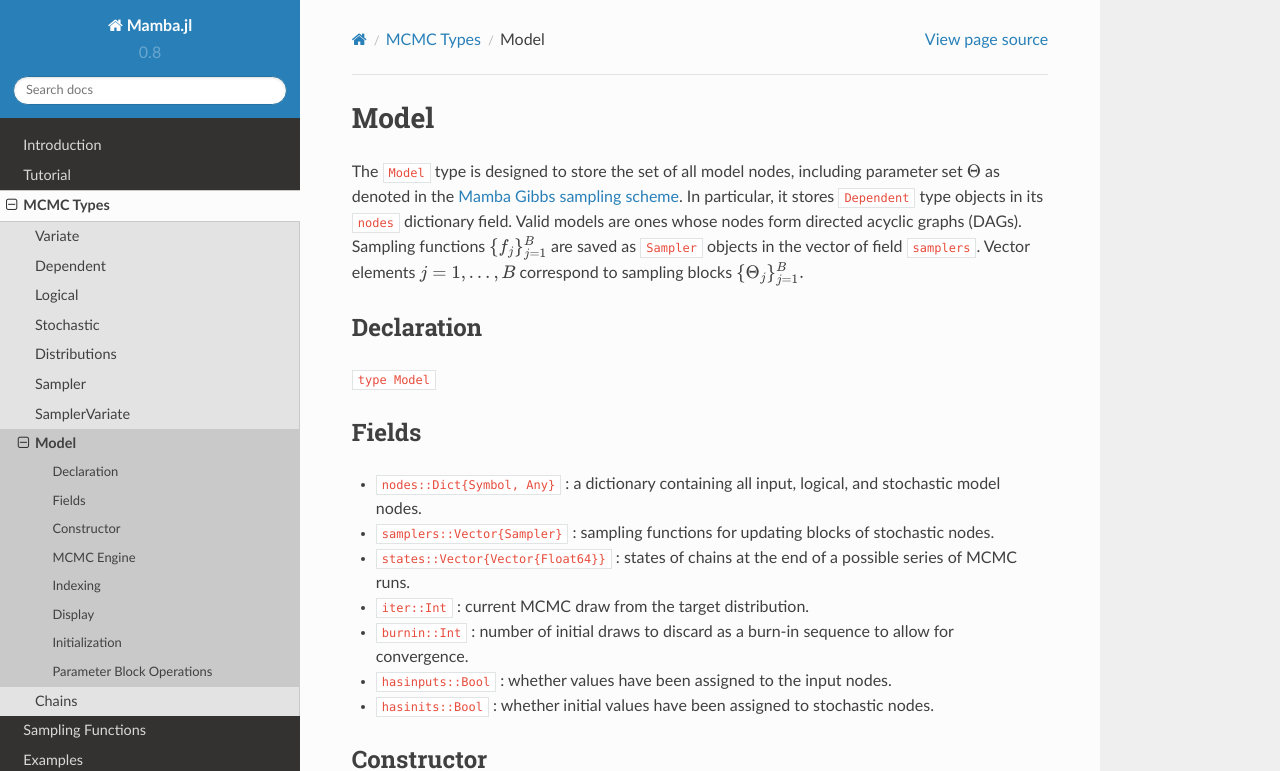
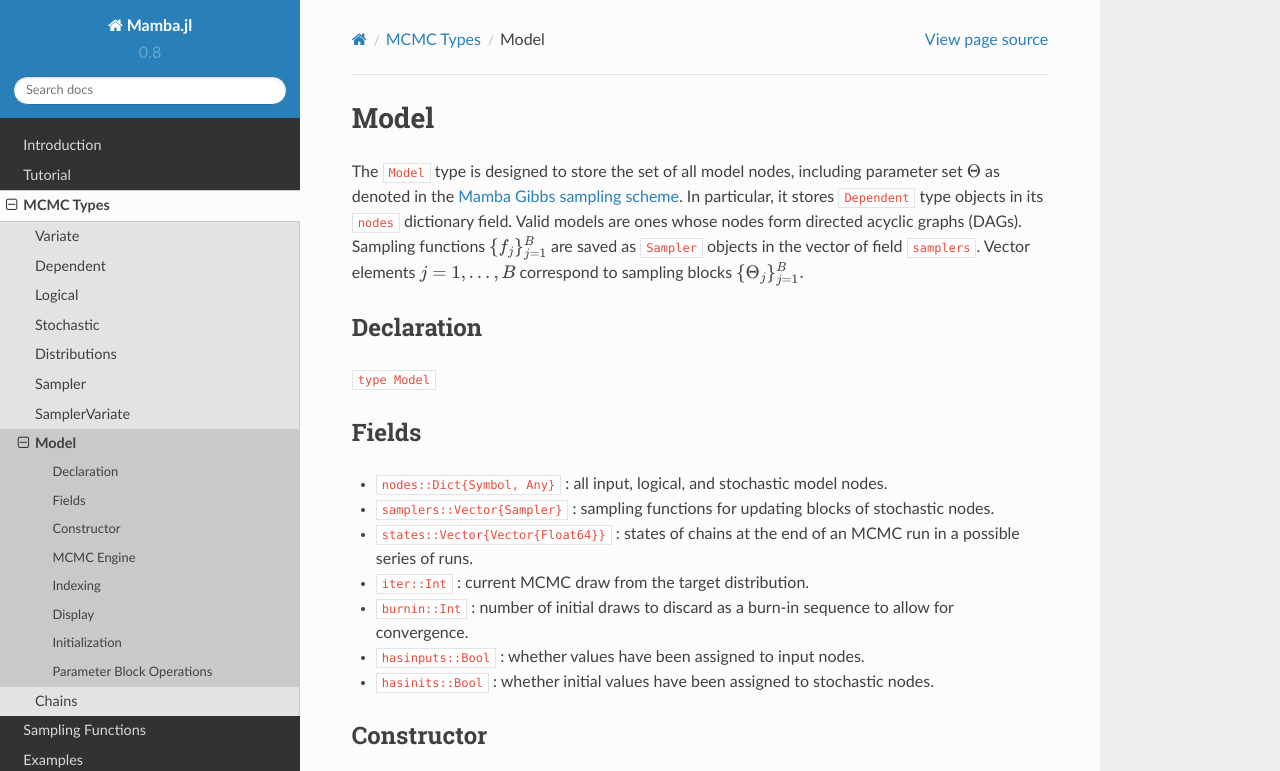
Before and after one commit to brian-j-smith/Mamba.jl, a Sphinx documentation site: the page built from doc/mcmc/model.rst, in a window 1280 px wide and 900 px high, cut to the strip 0-771 px from the top of the window. Built offline with Sphinx 7.4.7 and the Read the Docs theme 2.0.0, drawn with Linux system fonts in a browser that asks for light colours; formulas are drawn with MathJax 3.

Commit message:
Update MCMC Types documentation.

```diff
--- a/doc/mcmc/model.rst
+++ b/doc/mcmc/model.rst
@@ -15,12 +15,12 @@
 Fields
 ^^^^^^
 
-* ``nodes::Dict{Symbol, Any}`` : a dictionary containing all input, logical, and stochastic model nodes.
+* ``nodes::Dict{Symbol, Any}`` : all input, logical, and stochastic model nodes.
 * ``samplers::Vector{Sampler}`` : sampling functions for updating blocks of stochastic nodes.
-* ``states::Vector{Vector{Float64}}`` : states of chains at the end of a possible series of MCMC runs.
+* ``states::Vector{Vector{Float64}}`` : states of chains at the end of an MCMC run in a possible series of runs.
 * ``iter::Int`` : current MCMC draw from the target distribution.
 * ``burnin::Int`` : number of initial draws to discard as a burn-in sequence to allow for convergence.
-* ``hasinputs::Bool`` : whether values have been assigned to the input nodes.
+* ``hasinputs::Bool`` : whether values have been assigned to input nodes.
 * ``hasinits::Bool`` : whether initial values have been assigned to stochastic nodes.
 
 Constructor
@@ -49,20 +49,19 @@
 MCMC Engine
 ^^^^^^^^^^^
 
-.. function:: mcmc(m::Model, inputs::Dict{Symbol}, \
-                   inits::Vector{Dict{Symbol, Any}}, iters::Integer; \
-                   burnin::Integer=0, thin::Integer=1, chains::Integer=1, \
-                   verbose::Bool=true)
+.. function:: mcmc(m::Model, inputs::Dict{Symbol}, inits::Vector{Dict{Symbol, Any}}, \
+                   iters::Integer; burnin::Integer=0, thin::Integer=1, \
+                   chains::Integer=1, verbose::Bool=true)
               mcmc(mc::ModelChains, iters::Integer; verbose::Bool=true)
 
     Simulate MCMC draws for a specified model.
 
     **Arguments**
 
-        * ``m`` : a specified model.
+        * ``m`` : specified model.
         * ``mc`` : chains from a previous call to ``mcmc`` for which to simulate additional draws.
-        * ``inputs`` : a dictionary of values for input model nodes.  Dictionary keys and values should be given for each input node.
-        * ``inits`` : a vector of dictionaries that contain initial values for stochastic model nodes.  Dictionary keys and values should be given for each stochastic node.  Consecutive runs of the simulator will iterate through the vector's dictionary elements.
+        * ``inputs`` : values for input model nodes.  Dictionary keys and values should be given for each input node.
+        * ``inits`` : dictionaries that contain initial values for stochastic model nodes.  Dictionary keys and values should be given for each stochastic node.  Consecutive runs of the simulator will iterate through the vector's dictionary elements.
         * ``iters`` : number of draws to generate for each simulation run.
         * ``burnin`` : numer of initial draws to discard as a burn-in sequence to allow for convergence.
         * ``thin`` : step-size between draws to output.
@@ -80,14 +79,14 @@
 Indexing
 ^^^^^^^^
 
-.. function:: getindex(m::Model, key::Symbol)
+.. function:: getindex(m::Model, nodekey::Symbol)
 
-    Returns a model node identified by its symbol.  The syntax ``m[key]`` is converted to ``getindex(m, key)``.
+    Returns a model node identified by its symbol.  The syntax ``m[nodekey]`` is converted to ``getindex(m, nodekey)``.
 
     **Arguments**
 
-        * ``m`` : a model contining the node to get.
-        * ``key`` : symbol of the node to get.
+        * ``m`` : model containing the node to get.
+        * ``nodekey`` : node to get.
 
     **Value**
 
@@ -100,11 +99,11 @@
 
     **Arguments**
 
-        * ``m`` : a model containing the nodes of interest.
-        * ``ntype`` : the type of nodes to return.  Options are
+        * ``m`` : model containing the nodes of interest.
+        * ``ntype`` : type of nodes to return.  Options are
             * ``:all`` : all input, logical, and stochastic model nodes.
             * ``:assigned`` : nodes that have been assigned values.
-            * ``:block`` : stochastic nodes being updated by the sampling block(s) ``at::Integer=0`` (default: all).
+            * ``:block`` : stochastic nodes being updated by the sampling block(s) ``at::Integer=0`` (default: all blocks).
             * ``:dependent`` : logical and stochastic (dependent) nodes in topologically sorted order.
             * ``:independent`` or ``:input`` : input (independent) nodes.
             * ``:logical`` : logical nodes.
@@ -145,7 +144,7 @@
 
     **Arguments**
 
-        * ``m`` : a model for which to construct a graph.
+        * ``m`` : model for which to construct a graph.
 
     **Value**
 
@@ -157,7 +156,7 @@
 
     **Arguments**
 
-        * ``m`` : a model for which to construct a graph.
+        * ``m`` : model for which to construct a graph.
 
     **Value**
 
@@ -184,8 +183,8 @@
 
     **Arguments**
 
-        * ``m`` : a model with nodes to be initialized.
-        * ``inits`` : a dictionary of initial values for stochastic model nodes.  Dictionary keys and values should be given for each stochastic node.
+        * ``m`` : model with nodes to be initialized.
+        * ``inits`` : initial values for stochastic model nodes.  Dictionary keys and values should be given for each stochastic node.
 
     **Value**
 
@@ -201,8 +200,8 @@
 
     **Arguments**
 
-        * ``m`` : a model with input nodes to be assigned.
-        * ``inputs`` : a dictionary of values for input model nodes.  Dictionary keys and values should be given for each input node.
+        * ``m`` : model with input nodes to be assigned.
+        * ``inputs`` : values for input model nodes.  Dictionary keys and values should be given for each input node.
 
     **Value**
 
@@ -218,7 +217,7 @@
 
     **Arguments**
 
-        * ``m`` : a model with stochastic nodes to be sampled.
+        * ``m`` : model with stochastic nodes to be sampled.
         * ``samplers`` : block-specific samplers.
 
     **Values:**
@@ -243,9 +242,9 @@
 
     **Arguments**
 
-        * ``m`` : a model containing the stochastic nodes for which to compute the gradient.
-        * ``x`` : a value (possibly different than the current one) at which to compute the gradient.
-        * ``block`` : the sampling block of stochastic nodes for which to compute the gradient (default: all stochastic nodes).
+        * ``m`` : model containing the stochastic nodes for which to compute the gradient.
+        * ``block`` : sampling block of stochastic nodes for which to compute the gradient (default: all stochastic nodes).
+        * ``x`` : value (possibly different than the current one) at which to compute the gradient.
         * ``transform`` : whether to compute the gradient of block parameters on the link–transformed scale.
         * ``dtype`` : type of differentiation for gradient calculations.  Options are
             * ``:central`` : central differencing.
@@ -270,10 +269,10 @@
 
     **Arguments**
 
-        * ``m`` : a model containing the stochastic nodes for which to evaluate log-densities.
-        * ``x`` : a value (possibly different than the current one) at which to evaluate densities.
-        * ``block`` : the sampling block of stochastic nodes over which to sum densities (default: all stochastic nodes).
+        * ``m`` : model containing the stochastic nodes for which to evaluate log-densities.
+        * ``block`` : sampling block of stochastic nodes over which to sum densities (default: all stochastic nodes).
         * ``nodekeys`` : nodes over which to sum densities.
+        * ``x`` : value (possibly different than the current one) at which to evaluate densities.
         * ``transform`` : whether to evaluate evaluate log-densities of block parameters on the link–transformed scale.
 
     **Value**
@@ -286,8 +285,8 @@
 
     **Argument:**
 
-        * ``m`` : a model specification.
-        * ``block`` : the block for which to simulate an MCMC draw (default: all blocks).
+        * ``m`` : model specification.
+        * ``block`` : block for which to simulate an MCMC draw (default: all blocks).
 
     **Value**
 
@@ -303,8 +302,8 @@
 
     **Arguments**
 
-        * ``m`` : a model with block-samplers.
-        * ``block`` : the block for which to return the tuning parameters (default: all blocks).
+        * ``m`` : model with block-samplers.
+        * ``block`` : block for which to return the tuning parameters (default: all blocks).
 
     **Value**
 
@@ -312,23 +311,23 @@
 
 .. function:: unlist(m::Model, block::Integer=0, transform::Bool=false)
               unlist(m::Model, nodekeys::Vector{Symbol}, transform::Bool=false)
-              relist(m::Model, values::AbstractArray{T<:Real}, \
-                     block::Integer=0, transform::Bool=false)
-              relist(m::Model, values::AbstractArray{T<:Real}, \
-                     nodekeys::Vector{Symbol},transform::Bool=false)
-              relist!(m::Model, values::AbstractArray{T<:Real}, \
-                      block::Integer=0, transform::Bool=false)
-              relist!(m::Model, values::AbstractArray{T<:Real}, nodekey::Symbol, \
+              relist(m::Model, x::AbstractArray{T<:Real}, block::Integer=0, \
+                     transform::Bool=false)
+              relist(m::Model, x::AbstractArray{T<:Real}, \
+                     nodekeys::Vector{Symbol}, transform::Bool=false)
+              relist!(m::Model, x::AbstractArray{T<:Real}, block::Integer=0, \
+                      transform::Bool=false)
+              relist!(m::Model, x::AbstractArray{T<:Real}, nodekey::Symbol, \
                       transform::Bool=false)
 
     Convert (unlist) sets of logical and/or stochastic node values to vectors, or reverse (relist) the process.
 
     **Arguments**
 
-        * ``m`` : a model containing nodes to be unlisted or relisted.
-        * ``values`` : values to re-list.
-        * ``block`` : the sampling block of nodes to be listed (default: all blocks).
+        * ``m`` : model containing nodes to be unlisted or relisted.
+        * ``block`` : sampling block of nodes to be listed (default: all blocks).
         * ``nodekey/nodekeys`` : node(s) to be listed.
+        * ``x`` : values to re-list.
         * ``transform`` : whether to apply a link transformation in the conversion.
 
     **Value**
@@ -336,13 +335,15 @@
         The ``unlist`` methods return vectors of concatenated node values, ``relist`` return dictionaries of symbol keys and values for the specified nodes, and ``relist!`` return their model argument with values copied to the nodes.
 
 .. function:: update!(m::Model, block::Integer=0)
+              update!(m::Model, nodekeys::Vector{Symbol})
 
     Update values of logical and stochastic model node according to their relationship with others in a model.
 
     **Arguments**
 
-        * ``m`` : a mode with nodes to be updated.
-        * ``block`` : the sampling block of nodes to be updated (default: all blocks).
+        * ``m`` : mode with nodes to be updated.
+        * ``block`` : sampling block of nodes to be updated (default: all blocks).
+        * ``nodekeys`` : nodes to be updated in the given order.
 
     **Value**
 
```
Also changed, not shown: other parts of doc/mcmc/model.rst (+5 -5 lines), doc/mcmc/chains.rst (+16 -16 lines), doc/mcmc/dependent.rst (+33 -33 lines), doc/mcmc/sampler.rst (+3 -4 lines), 2 other files.
